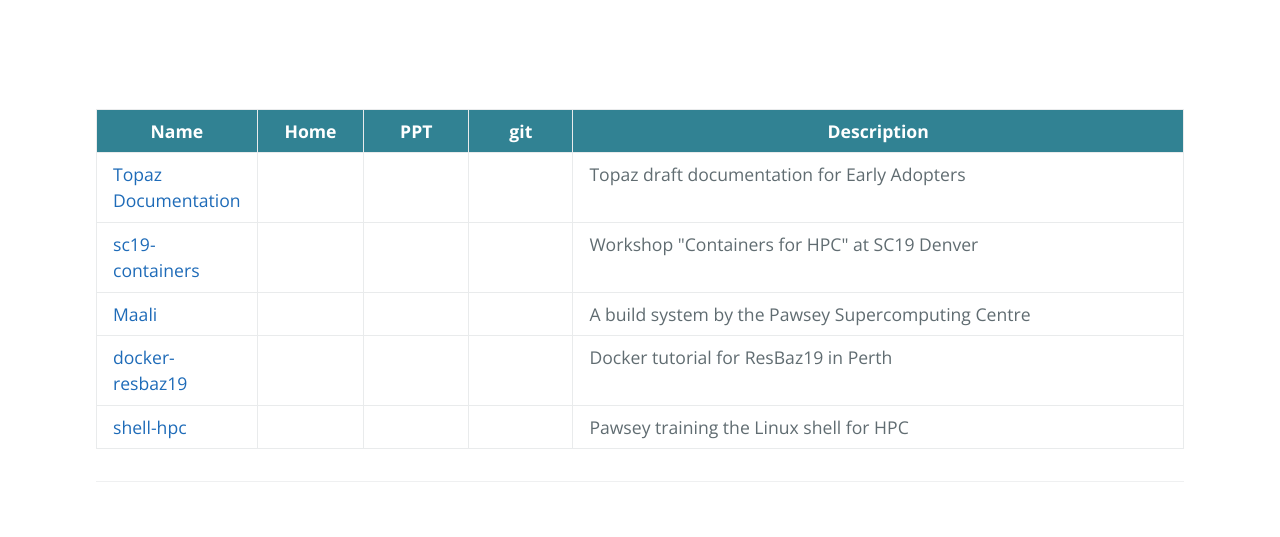
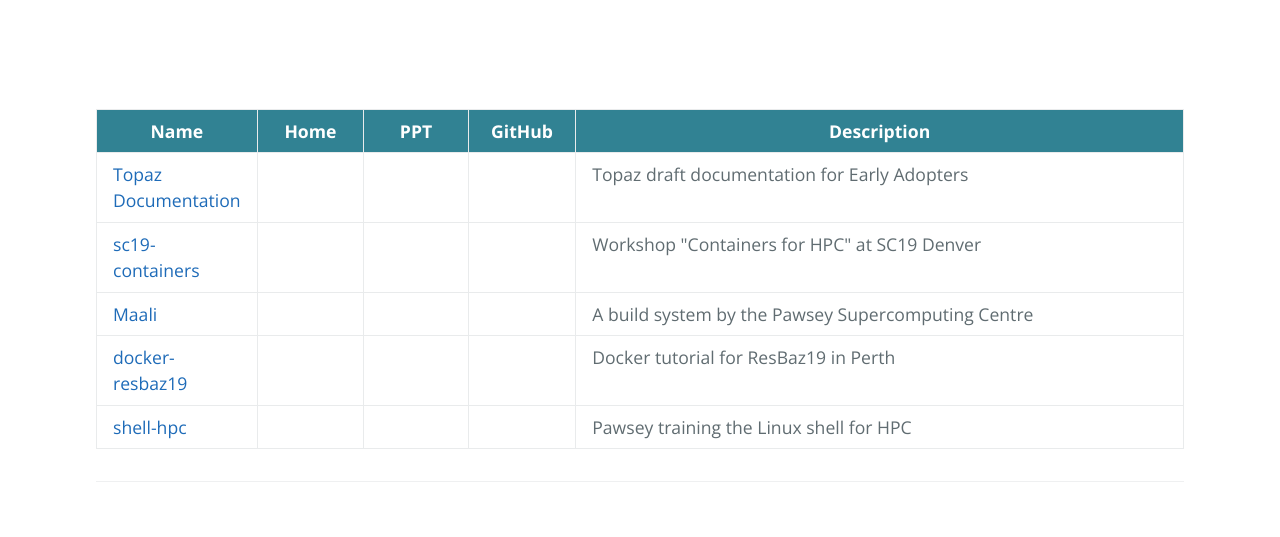
Before and after one commit to ratkinson0405/ratkinson0405.github.io, a Jekyll site: the page built from index.md, in a window 1280 px wide. Shown: the part 339-876 px from the top of the page. Built offline with Jekyll 4.4.1, drawn with Linux system fonts in a browser that asks for light colours; our own code applies the rules of GitHub Pages for plain Markdown files; the repository's description, which GitHub fills in, is left out.

Commit message:
Update default.html

```diff
--- a/_layouts/default.html
+++ b/_layouts/default.html
@@ -38,7 +38,7 @@
             <th>Name</th>
             <th>Home</th>
             <th>PPT</th>
-            <th>git</th>
+            <th>GitHub</th>
             <th>Description</th>
           </tr>
           </thead>
```
